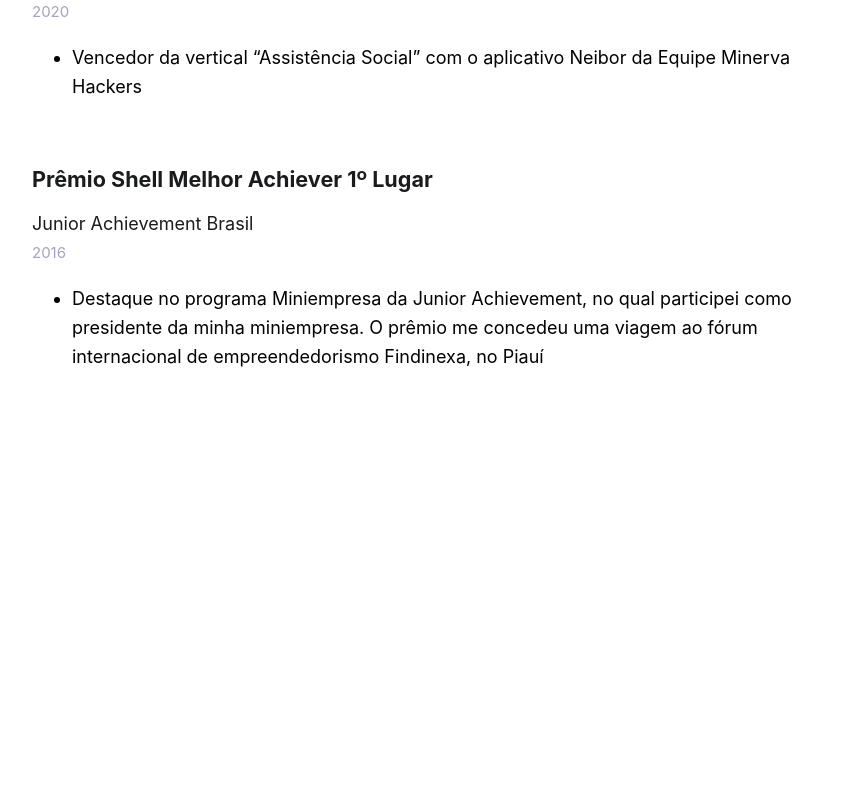
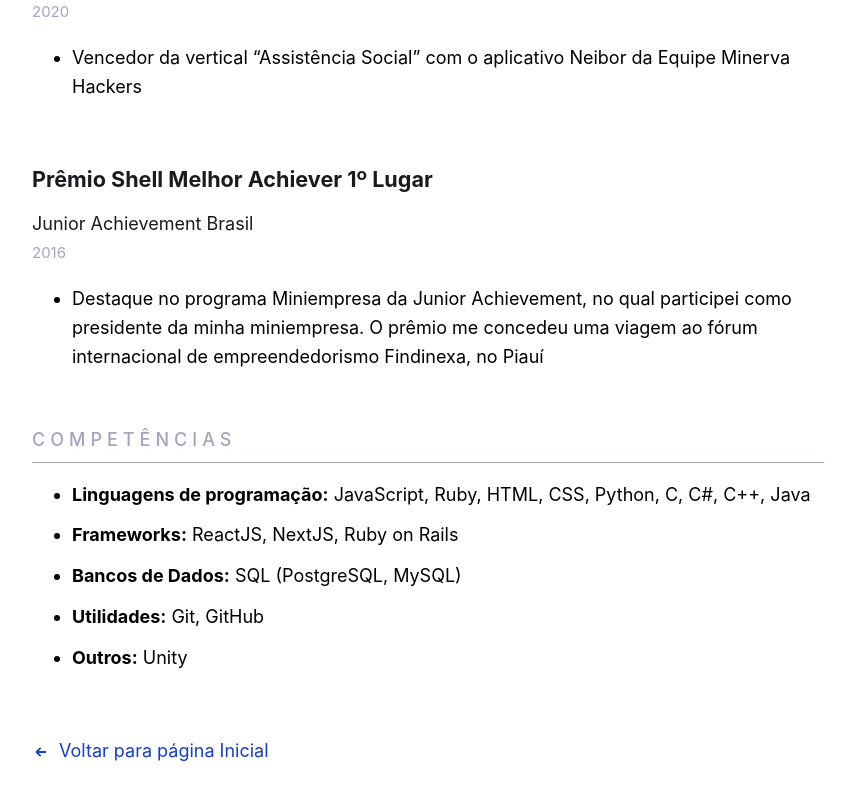
Before and after one commit to lipe-pepe/personal-site, a Next.js app: page /cv in a window 1280 px wide. Shown: the part 1911-2711 px from the top of the page, without its empty margins (212-1067 px from the left). Before the commit the page ends 2437 px from the top, so only its background shows below. Built offline with nearby package versions, Linux system fonts and the light colour scheme.

Commit message:
Added back buttons at pages

```diff
--- /dev/null
+++ b/pages/cv/Curriculum.module.css
@@ -0,0 +1,21 @@
+.title {
+  font-size: 1rem;
+  font-weight: 500;
+  line-height: 1.4;
+  text-decoration: none;
+  margin: 0.5rem 0;
+  text-transform: uppercase;
+  letter-spacing: 5px;
+  color: #a2a5bf;
+}
+
+.separator {
+  margin-bottom: 1rem;
+  height: 1px;
+  width: 100%;
+  background-color: #a2a5bf;
+}
+
+.list {
+  margin: 12px 0;
+}
--- a/pages/cv/index.tsx
+++ b/pages/cv/index.tsx
@@ -1,9 +1,13 @@
 import Head from "next/head";
+import Link from "next/link";
 import Layout, { siteTitle } from "../../components/layout";
+
+import { HiArrowSmLeft } from "react-icons/hi";
 
 import Timeline from "../../components/timeline/Timeline";
 
 import utilStyles from "../../styles/utils.module.css";
+import styles from "./Curriculum.module.css";
 
 const experience = [
   {
@@ -92,6 +96,34 @@
       <Timeline title="Formação Acadêmica 🎓" items={academic}></Timeline>
 
       <Timeline title="Destaques" items={prizes}></Timeline>
+
+      <h3 className={styles.title}>Competências</h3>
+      <div className={styles.separator} />
+      <ul>
+        <li className={styles.list}>
+          <b>Linguagens de programação:</b> JavaScript, Ruby, HTML, CSS, Python,
+          C, C#, C++, Java{" "}
+        </li>
+        <li className={styles.list}>
+          <b>Frameworks:</b> ReactJS, NextJS, Ruby on Rails
+        </li>
+        <li className={styles.list}>
+          <b>Bancos de Dados:</b> SQL (PostgreSQL, MySQL)
+        </li>
+        <li className={styles.list}>
+          <b>Utilidades:</b> Git, GitHub
+        </li>
+        <li className={styles.list}>
+          <b>Outros:</b> Unity
+        </li>
+      </ul>
+      <br />
+      <Link href={"/"}>
+        <div className={utilStyles.back}>
+          <HiArrowSmLeft />
+          <p className={utilStyles.link}>Voltar para página Inicial</p>
+        </div>
+      </Link>
     </Layout>
   );
 }
--- a/styles/utils.module.css
+++ b/styles/utils.module.css
@@ -97,12 +97,27 @@
   padding: 5px 10px;
   max-width: 100px;
   margin-top: 1rem;
+  white-space: nowrap;
 }
 
 .normalButton:hover {
   color: white;
   background-color: #153dcf;
   cursor: pointer;
+}
+
+.back {
+  display: flex;
+  flex-direction: row;
+  color: #153dcf;
+  align-items: center;
+  gap: 0.5rem;
+  cursor: pointer;
+  transition: 0.3s ease;
+}
+
+.back:hover {
+  transform: scale(1.05);
 }
 
 @media (min-width: 640px) {
```
Also changed, not shown: pages/posts/[id].tsx (+15 -3 lines), pages/posts/index.tsx (+9 -0 lines).
